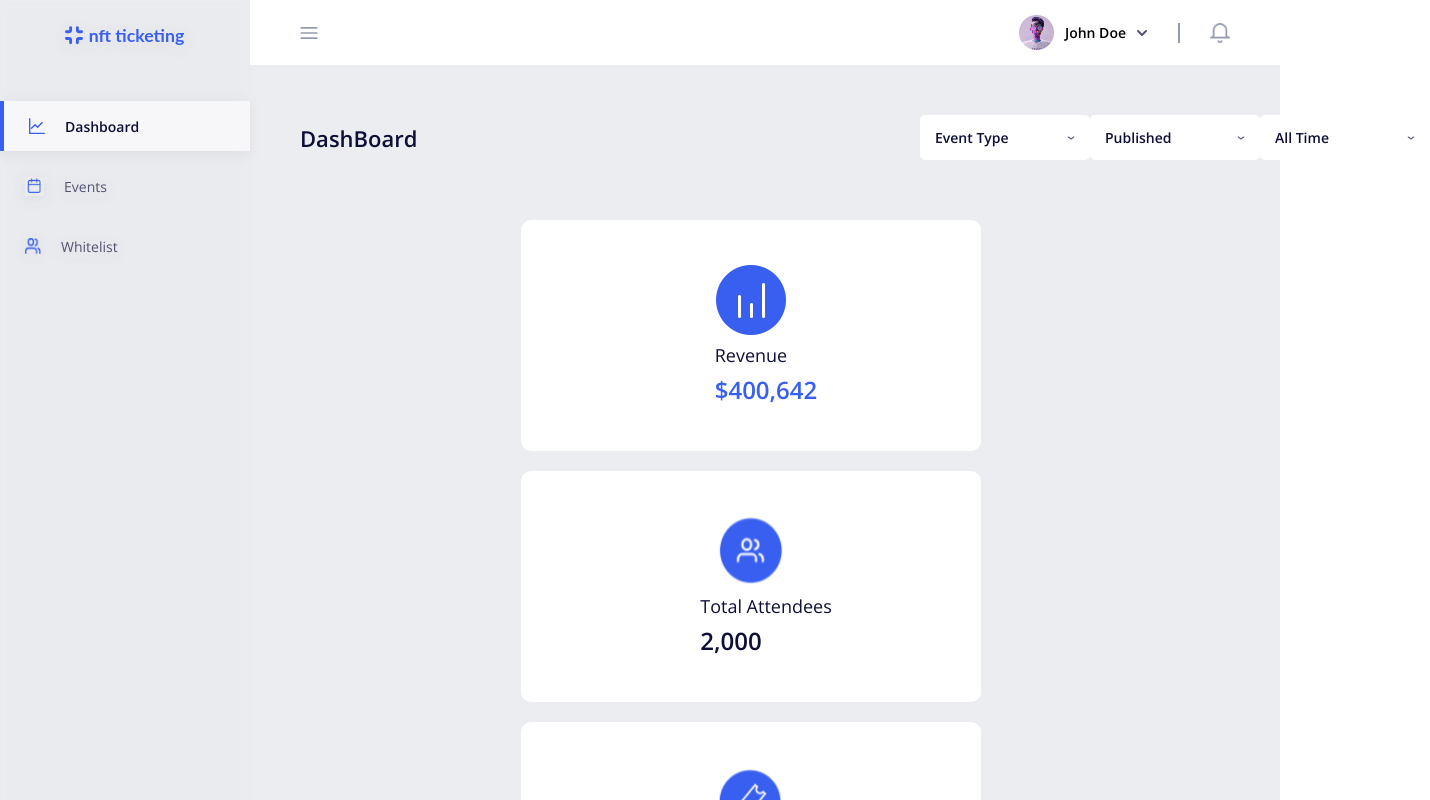
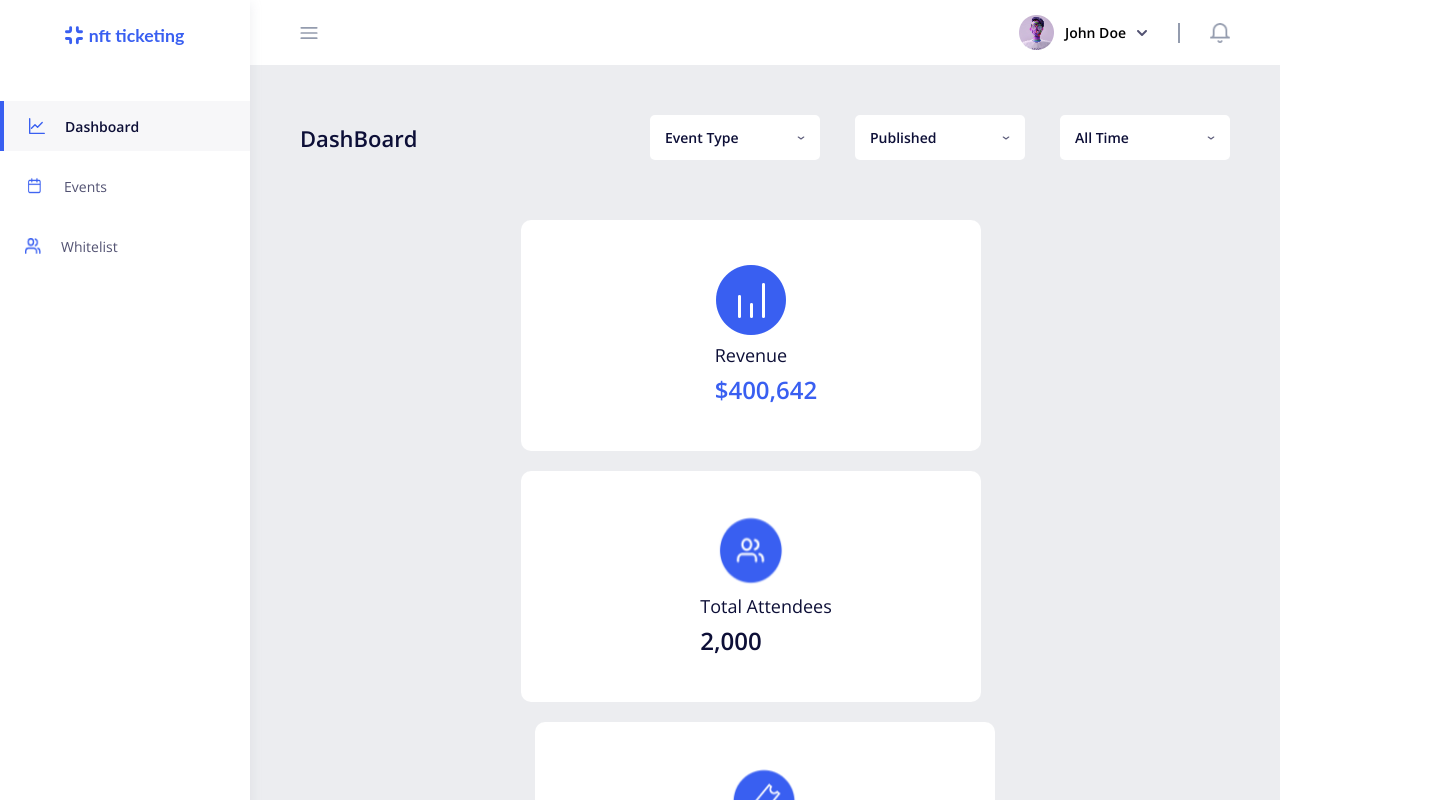
Before and after one commit to Srinivas766/Tailwind-project, a React (Create React App) app in the folder nft-ticketing/: page / in a window 1280 px wide. Both pictures are taken after typing "name@example.com", "Sample123" into the empty fields and a click on the button "Sign in". Shown: the top 800 px of the page, 1430 px wide, since content can reach past the window. Built offline with nearby package versions, Linux system fonts and the light colour scheme.

Commit message:
completed workshop

```diff
--- a/nft-ticketing/src/components/dashBoard.js
+++ b/nft-ticketing/src/components/dashBoard.js
@@ -52,7 +52,7 @@ const DashBoard = () => {
           alt="filter"
           className="w-5 h-5 block xl:hidden 2xl:hidden 3xl:hidden 4xl:hidden"
         />
-        <div className="flex w-1/3 justify-between">
+        <div className="flex w-145 justify-between">
           <div className="relative">
             <div
               className="flex p-15px justify-between items-center rounded-xsm w-42.5 h-45px bg-white text-ft14 text-black-50"
@@ -157,7 +157,7 @@ const DashBoard = () => {
           </div>
         </div>
       </div>
-      <div className="flex flex-wrap items-centerxl:justify-center 2xl:justify-center mt-10">
+      <div className="flex w-full justify-between flex-wrap items-centerxl:justify-center 2xl:justify-center mt-10">
         <div className="flex 2xl:flex-col xl:flex-col lg:flex-col md:flex-col flex-wrap items-center py-45px px-5 md:px-1 2xl:px-1 mt-5 mr-7 w-full max-w-115 min-w-60 rounded-sm bg-white">
           <img
             src="/images/revenueIcon.png"
@@ -188,7 +188,7 @@ const DashBoard = () => {
             </h1>
           </div>
         </div>
-        <div className="flex 2xl:flex-col xl:flex-col lg:flex-col md:flex-col flex-wrap items-center py-45px px-5 md:px-1 2xl:px-1 mt-5 mr-7 w-full max-w-115 min-w-60 rounded-sm bg-white">
+        <div className="flex 2xl:flex-col xl:flex-col lg:flex-col md:flex-col flex-wrap items-center py-45px px-5 md:px-1 2xl:px-1 mt-5 w-full max-w-115 min-w-60 rounded-sm bg-white">
           <img
             src="/images/ticket-icon.png"
             alt="revenueIcon"
--- a/nft-ticketing/src/components/sidebar.js
+++ b/nft-ticketing/src/components/sidebar.js
@@ -3,7 +3,7 @@ import React from "react";
 const Sidebar = (props) => {
   return (
     <div>
-      <div className="w-62.5 h-full flex flex-col items-center bg-grey-200 drop-shadow-loginform bg-cover min-h-screen xs:hidden sm:hidden">
+      <div className="w-62.5 h-full flex flex-col items-center bg-white drop-shadow-loginform bg-cover min-h-screen xs:hidden sm:hidden">
         <div className="mt-23px">
           <img
             src="/images/loginpageLogo.svg"
@@ -49,7 +49,7 @@ const Sidebar = (props) => {
           }}
         >
           <img
-            src="/images/calendar.png"
+            src="/images/calendar-icon.png"
             alt="graph"
             className=" h-19px w-19px ml-25px text-blue-100"
           />
@@ -91,7 +91,7 @@ const Sidebar = (props) => {
           </h1>
         </div>
       </div>
-      <div className="items-center bg-grey-200 drop-shadow-loginform bg-cover min-h-screen w-8 hidden xs:flex xs:flex-col sm:flex sm:flex-col sm:w-12 xs:gap-8 sm:gap-10 pt-20">
+      <div className="items-center drop-shadow-loginform bg-cover min-h-screen w-8 hidden xs:flex xs:flex-col sm:flex sm:flex-col sm:w-12 xs:gap-8 sm:gap-10 pt-20">
         <img
           src="/images/graph.svg"
           alt="graph"
@@ -105,7 +105,7 @@ const Sidebar = (props) => {
           }}
         />
         <img
-          src="/images/calendar.png"
+          src="/images/calendar-icon.png"
           alt="graph"
           className={`${
             props.menuObj.events ? " border-b-2 pb-1 border-blue-100" : ""
--- a/nft-ticketing/tailwind.config.js
+++ b/nft-ticketing/tailwind.config.js
@@ -167,6 +167,7 @@ module.exports = {
         115: "460px",
         125: "500px",
         133.5: "534px",
+        145: "580px",
         279: "1116px",
         "2pe": "2%",
         "3pe": "3%",
```
Also changed, not shown: nft-ticketing/public/images/calendar-icon.png (added), nft-ticketing/public/images/calendar.png (deleted).
